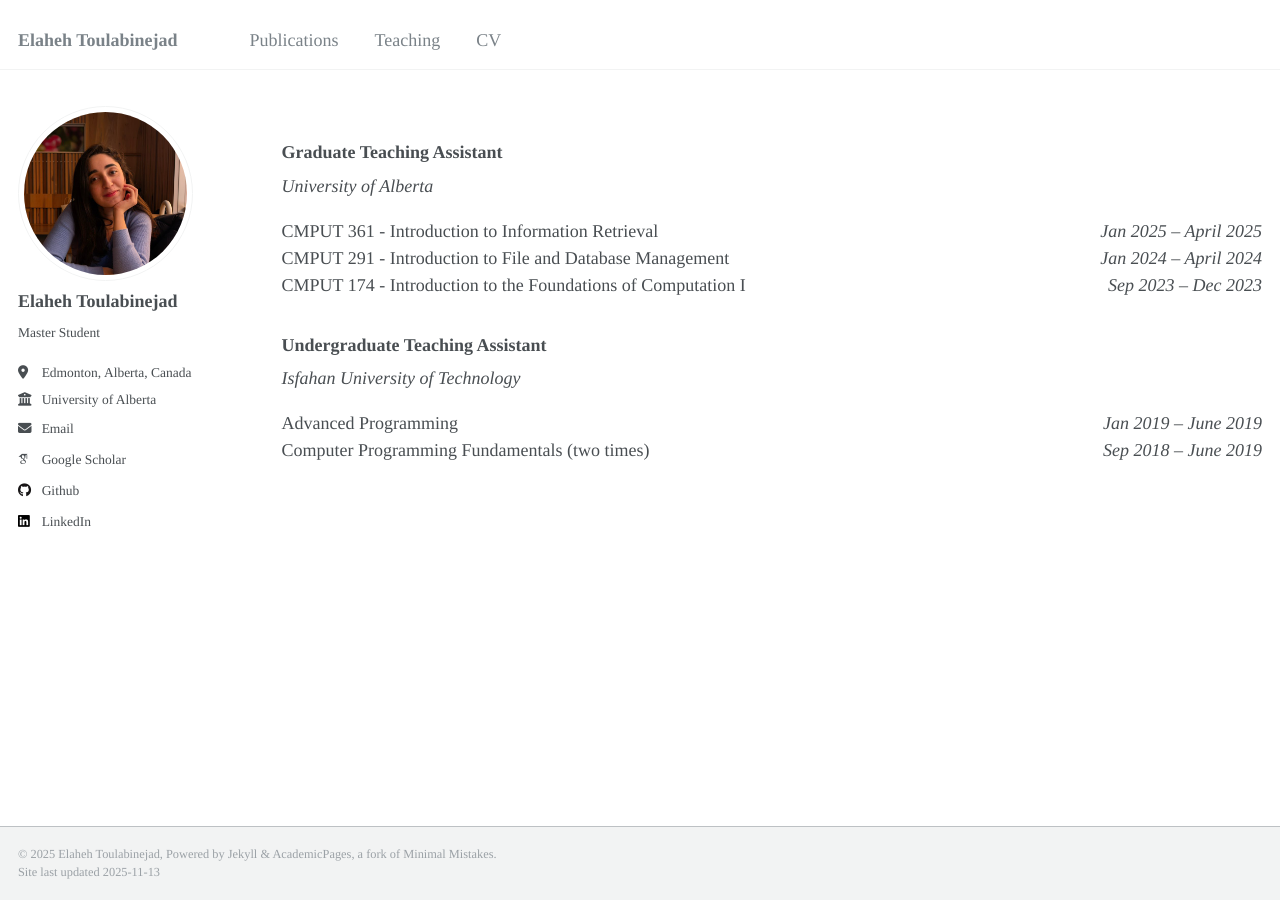
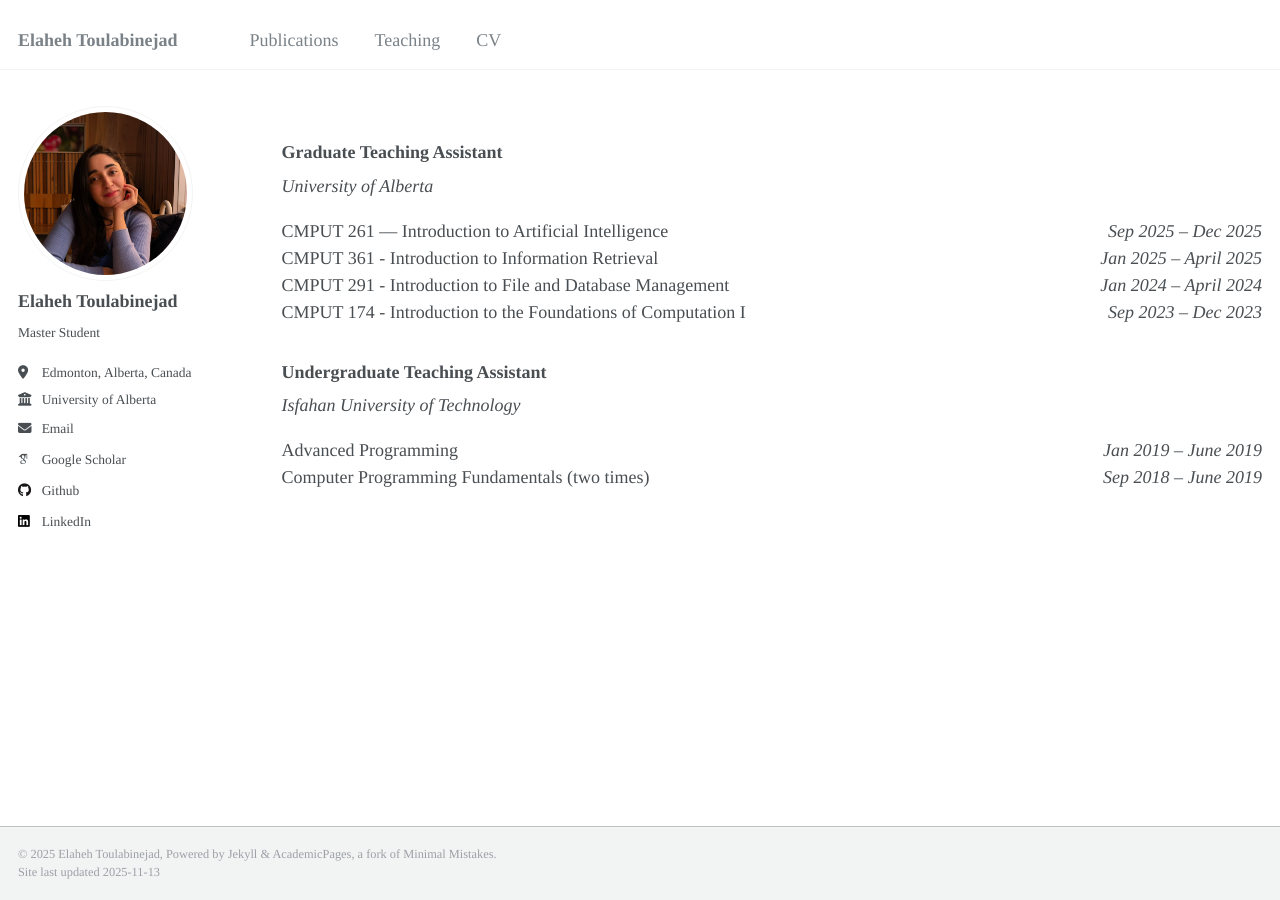
Before and after one commit to ellietoulabi/ellietoulabi.github.io, a Jekyll site: the page built from _pages/teaching.html, in a window 1280 px wide. Built offline with Jekyll 4.4.1, drawn with Linux system fonts in a browser that asks for light colours; some web fonts are replaced.

Commit message:
paper details

```diff
--- a/_includes/archive-single.html
+++ b/_includes/archive-single.html
@@ -6,10 +6,9 @@
   {% assign teaser = site.teaser %}
 {% endif %}
 
+{% assign title = post.title %}
 {% if post.id %}
-  {% assign title = post.title | markdownify | remove: "<p>" | remove: "</p>" %}
-{% else %}
-  {% assign title = post.title %}
+  {% assign title = title | markdownify | remove: "<p>" | remove: "</p>" %}
 {% endif %}
 
 <div class="{{ include.type | default: "list" }}__item">
--- a/_pages/teaching.html
+++ b/_pages/teaching.html
@@ -19,6 +19,15 @@ author_profile: true
     <div class="ta-experience">
 
       <p>
+        CMPUT 261 — Introduction to Artificial Intelligence
+        <i>
+          <span style="float: right;">
+            <time datetime="2025-01">Sep 2025</time> –
+            <time datetime="2025-04">Dec 2025</time>
+
+          </span>
+        </i>
+        <br>
         CMPUT 361 - Introduction to Information Retrieval
         <i>
           <span style="float: right;">
```
